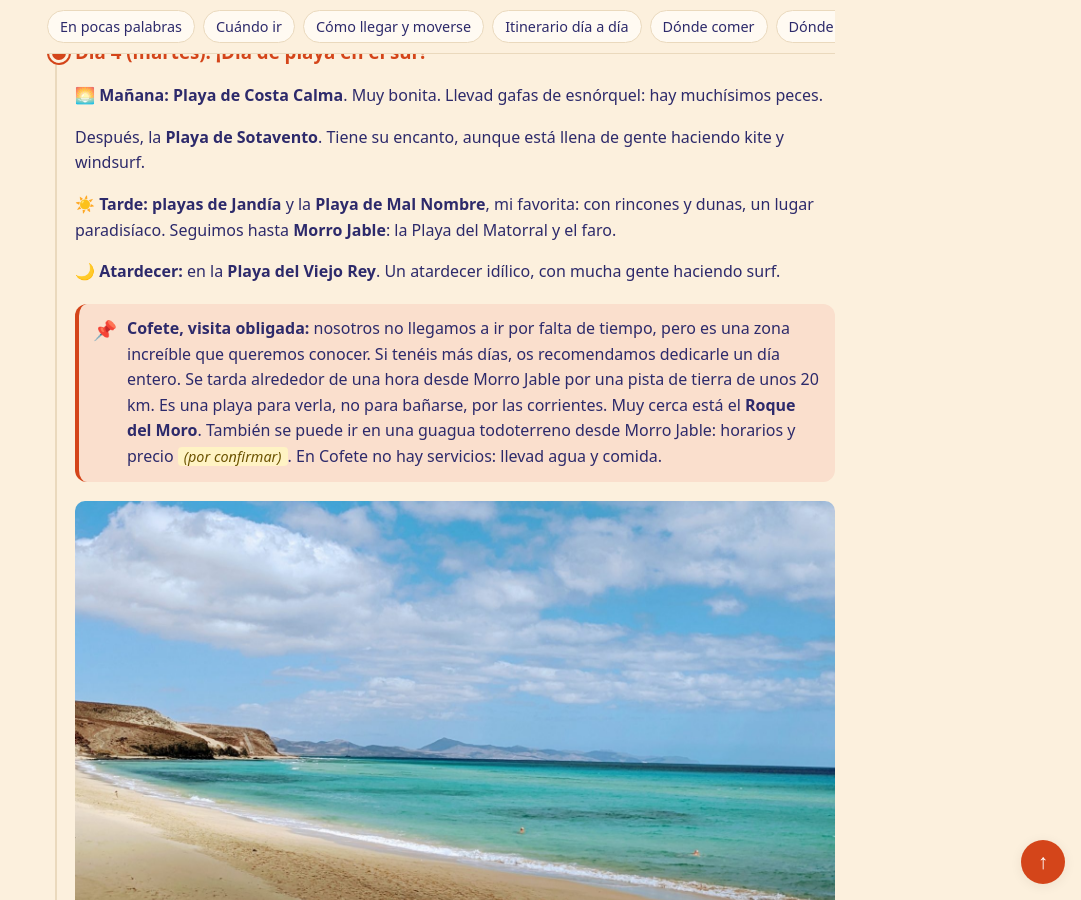
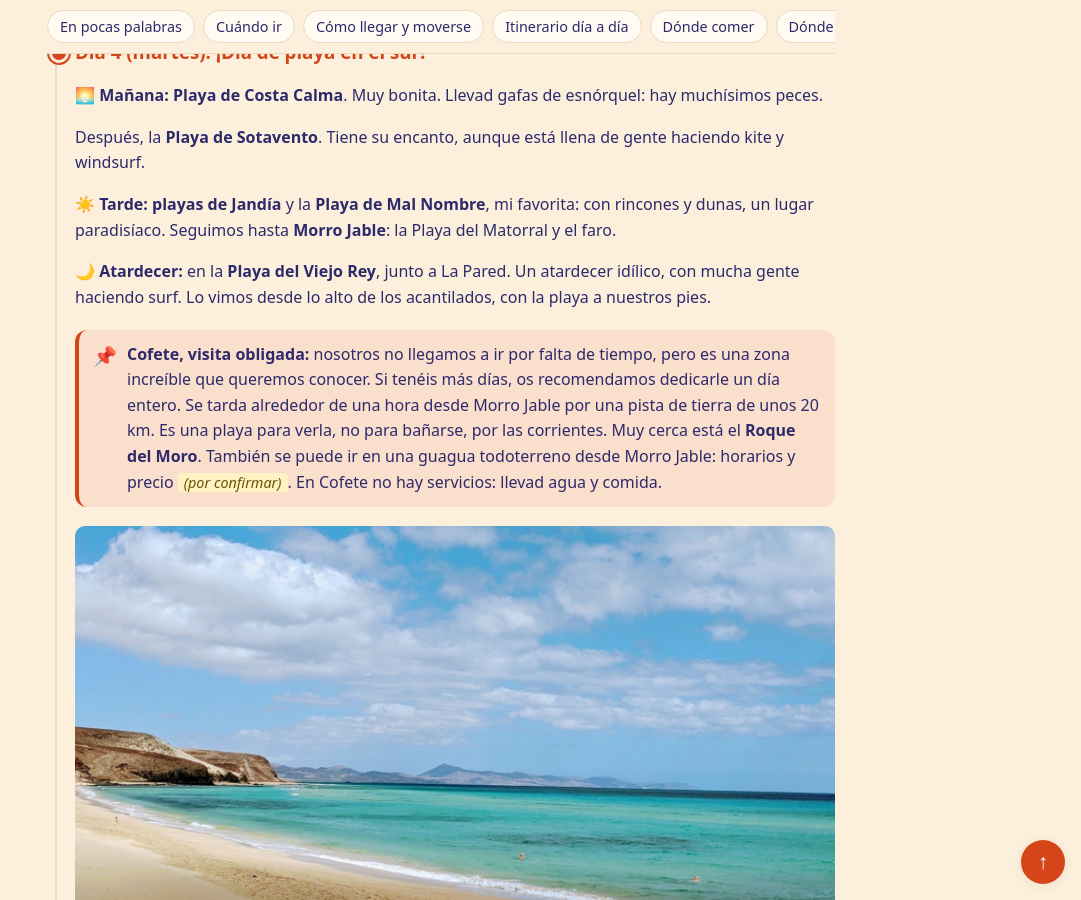
Before and after one commit to cristinacontinente-hue/guias-viajes, a Jekyll site: the page built from viajes/fuerteventura-2023/index.md, in a window 1280 px wide and 900 px high, scrolled down 8508 px. Shown: the whole window, without its empty margins (199-1280 px from the left). Built offline with Jekyll 4.4.1, drawn with Linux system fonts in a browser that asks for light colours.

Commit message:
Fuerteventura: atardecer del Viejo Rey desde los acantilados de La Pared
Co-Authored-By: Claude Opus 5.5 <noreply@anthropic.com>
Claude-Session: https://claude.ai/code/session_016iMyWm3ZBq7dnBd6R2jnWq

```diff
--- a/viajes/fuerteventura-2023/index.md
+++ b/viajes/fuerteventura-2023/index.md
@@ -184,13 +184,13 @@ Después, la **Playa de Sotavento**. Tiene su encanto, aunque está llena de gen
 
 ☀️ **Tarde:** **playas de Jandía** y la **Playa de Mal Nombre**, mi favorita: con rincones y dunas, un lugar paradisíaco. Seguimos hasta **Morro Jable**: la Playa del Matorral y el faro.
 
-🌙 **Atardecer:** en la **Playa del Viejo Rey**. Un atardecer idílico, con mucha gente haciendo surf.
+🌙 **Atardecer:** en la **Playa del Viejo Rey**, junto a La Pared. Un atardecer idílico, con mucha gente haciendo surf. Lo vimos desde lo alto de los acantilados, con la playa a nuestros pies.
 
 > **Cofete, visita obligada:** nosotros no llegamos a ir por falta de tiempo, pero es una zona increíble que queremos conocer. Si tenéis más días, os recomendamos dedicarle un día entero. Se tarda alrededor de una hora desde Morro Jable por una pista de tierra de unos 20 km. Es una playa para verla, no para bañarse, por las corrientes. Muy cerca está el **Roque del Moro**. También se puede ir en una guagua todoterreno desde Morro Jable: horarios y precio *(por confirmar)*{: .por-confirmar}. En Cofete no hay servicios: llevad agua y comida.
 {: .dato}
 
 ![La Playa de Mal Nombre: arena dorada, aguas turquesas y las montañas de Jandía al fondo](imagenes/playa-mal-nombre.jpg)
-![Atardecer en la Playa del Viejo Rey, con los acantilados, las olas y dos surfistas en la orilla](imagenes/atardecer-playa-viejo-rey.jpg)
+![Atardecer sobre la Playa del Viejo Rey desde los acantilados de La Pared, con las olas y dos surfistas en la orilla](imagenes/atardecer-playa-viejo-rey.jpg)
 
 ### Día 5 (miércoles): Dunas de Corralejo y Puertito de los Molinos
 
```
